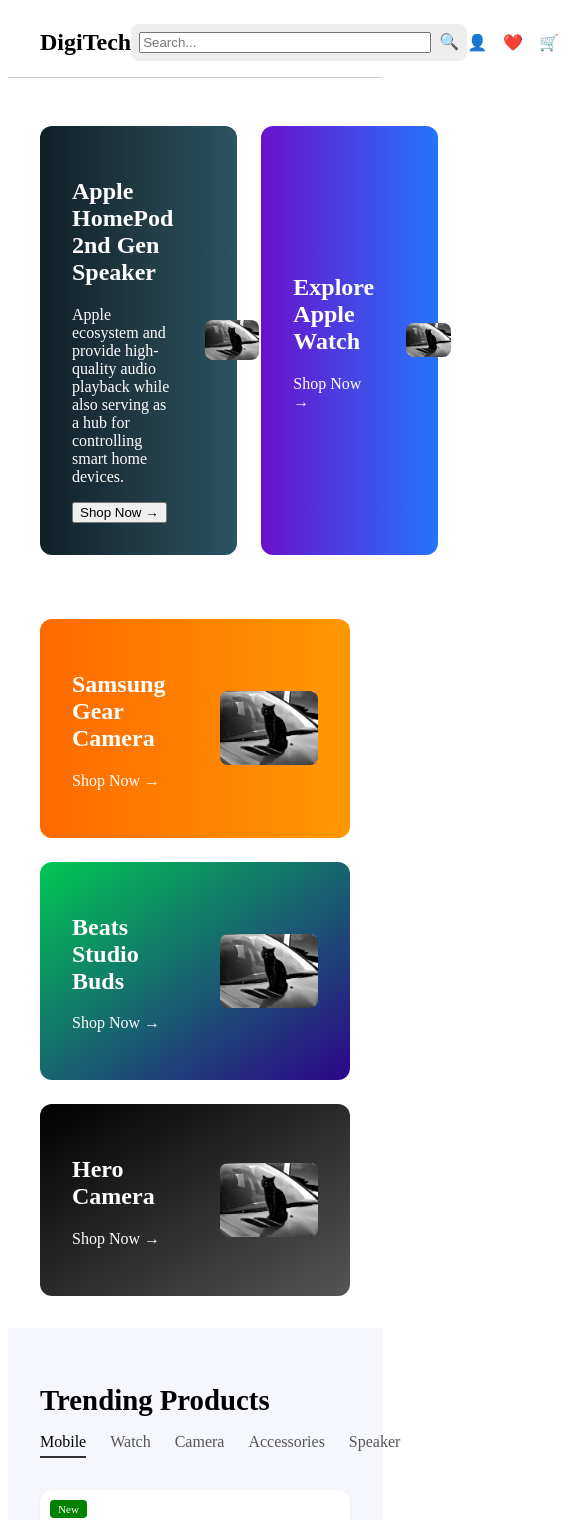
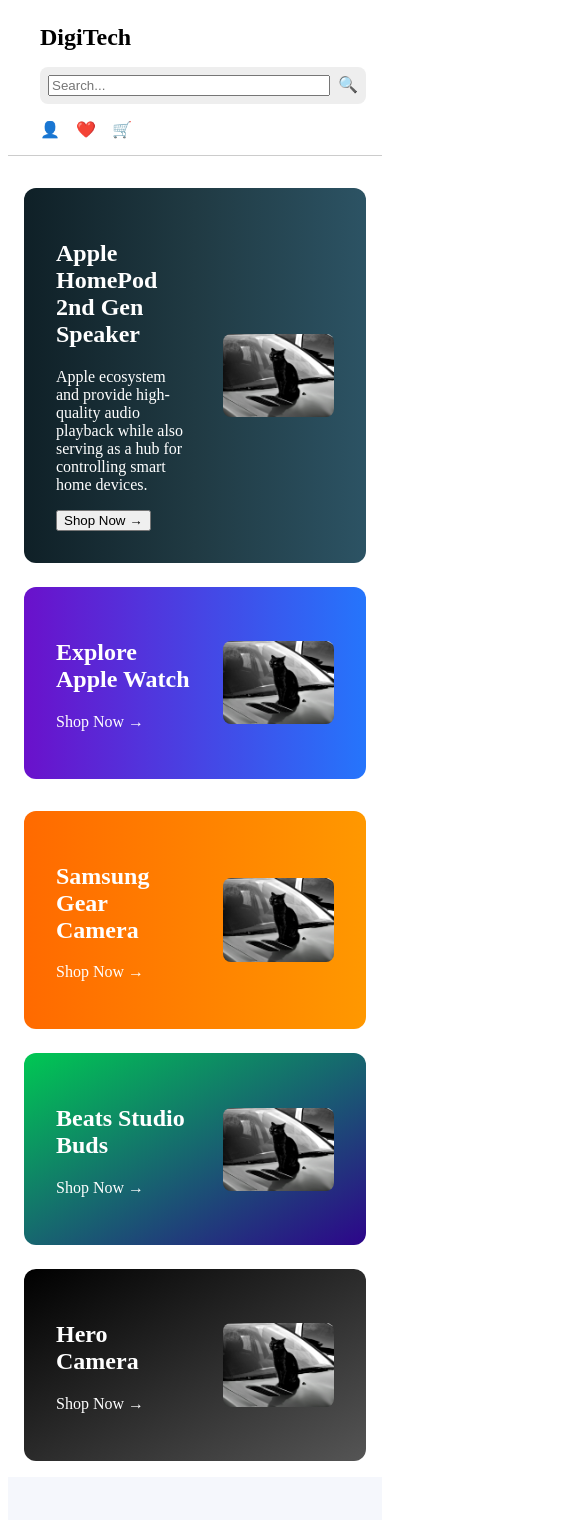
Before and after one commit to PratikThakurDev/Shopping-cart, a React (Vite) app: page / in a window 390 px wide. Shown: the top 1520 px of the page, 585 px wide, since content can reach past the window. Built offline with nearby package versions, Linux system fonts and the light colour scheme.

Commit message:
Added tests to check correct rendering

```diff
--- a/src/styles/homepage.module.css
+++ b/src/styles/homepage.module.css
@@ -281,12 +281,14 @@
 }
 
 .collectionItem p {
+  margin-left: 3rem;
   font-weight: 500;
   font-size: 0.9rem;
   margin-bottom: 0.2rem;
 }
 
 .collectionItem span {
+  margin-left: 3rem;
   font-size: 0.75rem;
   color: #888;
 }
@@ -393,3 +395,64 @@
   height: 30px;
   object-fit: contain;
 }
+
+@media (max-width: 768px) {
+  .navbar {
+    flex-direction: column;
+    align-items: flex-start;
+    gap: 1rem;
+  }
+
+  .searchBar {
+    width: 100%;
+  }
+
+  .input {
+    width: 100%;
+  }
+
+  .topRow {
+    grid-template-columns: 1fr;
+    padding: 1rem;
+  }
+
+  .bottomGrid {
+    grid-template-columns: 1fr;
+    padding: 1rem;
+  }
+
+  .promoBanners {
+    flex-direction: column;
+  }
+
+  .collectionGrid {
+    justify-content: center;
+    padding-right: 0;
+  }
+
+  .collectionItem {
+    width: 45%;
+  }
+
+  .circle {
+    width: 8rem;
+    height: 8rem;
+  }
+
+  .tabs {
+    flex-wrap: wrap;
+    gap: 1rem;
+  }
+
+  .productGrid {
+    grid-template-columns: 1fr;
+  }
+
+  .brandRow {
+    justify-content: center;
+  }
+
+  .productCard img {
+    width: 80px;
+  }
+}
```
Also changed, not shown: 2 other files (tests, documents, lock files or other folders).
